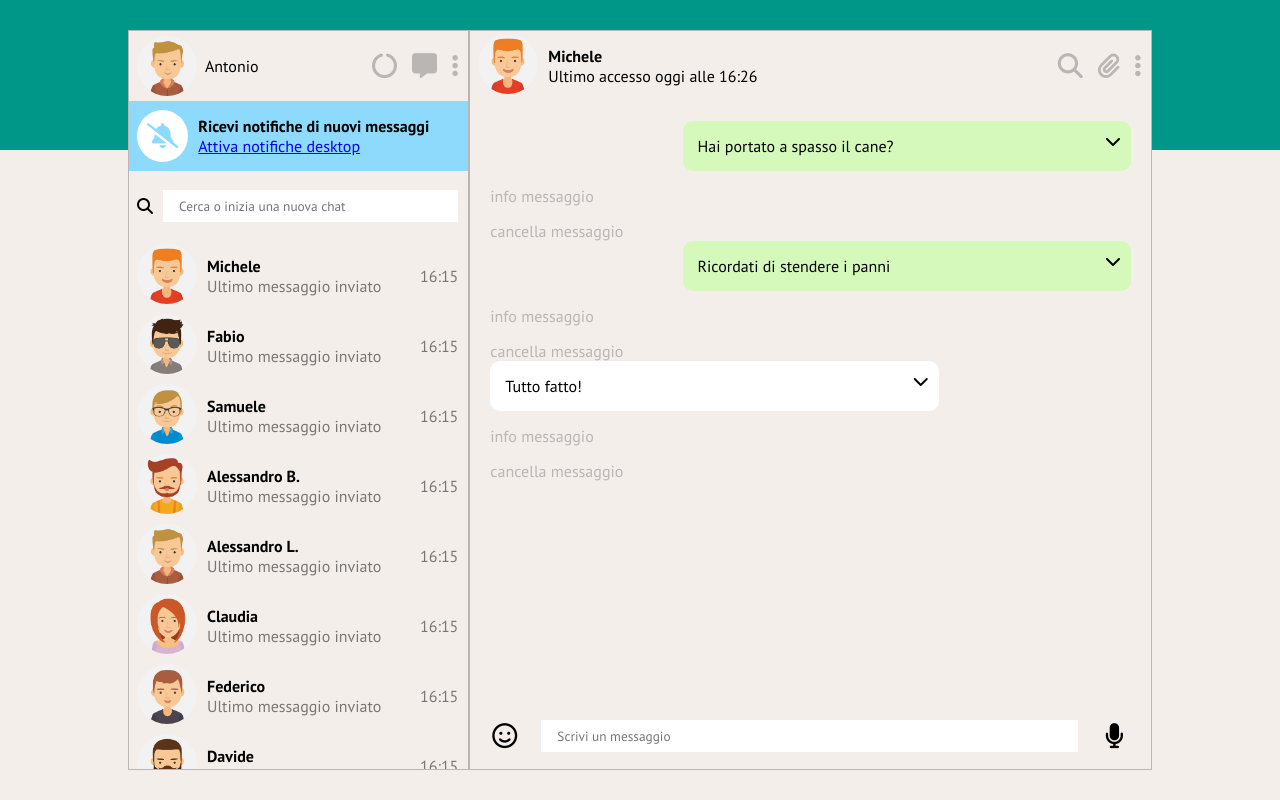
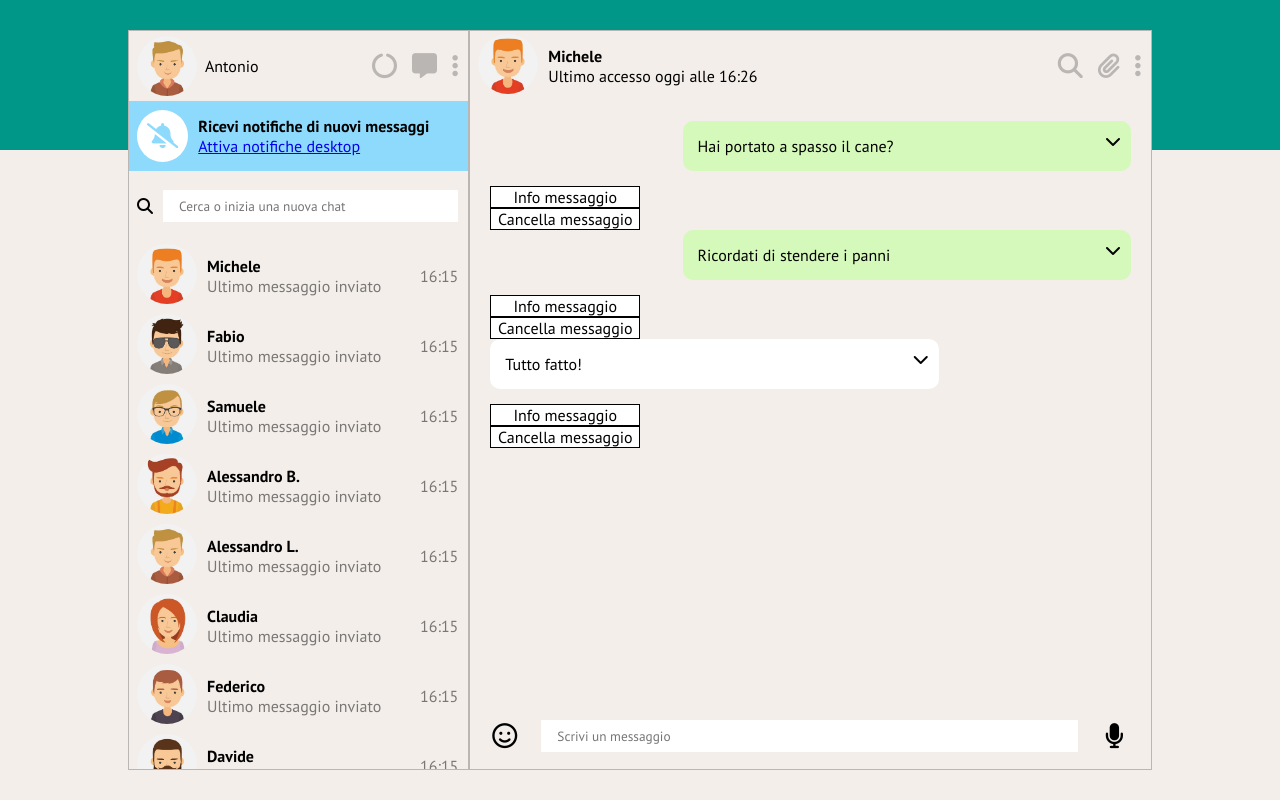
Before and after one commit to antden99/vue-boolzapp, a plain HTML site: page index.html in a window 1280 px wide. Both pictures are taken after a click on the element 1112 px from the left and 141 px from the top of the page. Drawn offline with nearby package versions, Linux system fonts and the light colour scheme.

Commit message:
add css and condition

```diff
--- a/assets/css/style.css
+++ b/assets/css/style.css
@@ -294,7 +294,18 @@ input {
 /* #endregion Media */
 
 
-.menu_tendina{
+.menu_tendina {
     display: flex;
     flex-direction: column;
+    width: 150px;
+    text-align: center;
+    gap: 0;
+
+
+    > li {
+
+        color: black;
+        border: 1px solid black;
+        background-color: white;
+    }
 }
--- a/index.html
+++ b/index.html
@@ -114,9 +114,9 @@
                                     <span class="info_message" @click="infoMessage()"><i
                                             class="fa-solid fa-chevron-down"></i>
 
-                                        <ul v-bind:class="{menu_tendina: open===true}">
-                                            <li>info messaggio</li>
-                                            <li>cancella messaggio</li>
+                                        <ul v-bind:class="{menu_tendina: open===true}" v-if="open===true">
+                                            <li>Info messaggio</li>
+                                            <li>Cancella messaggio</li>
                                         </ul>
 
                                         </span>
```
